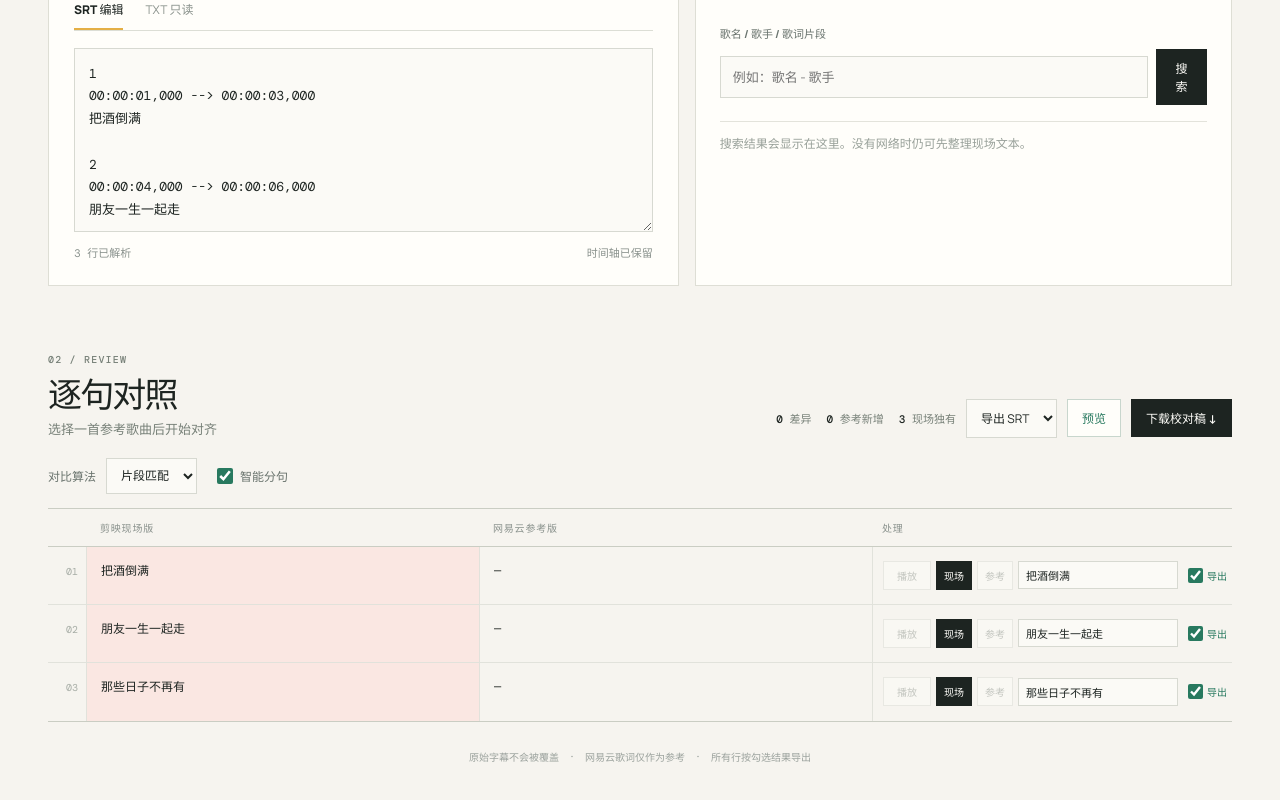
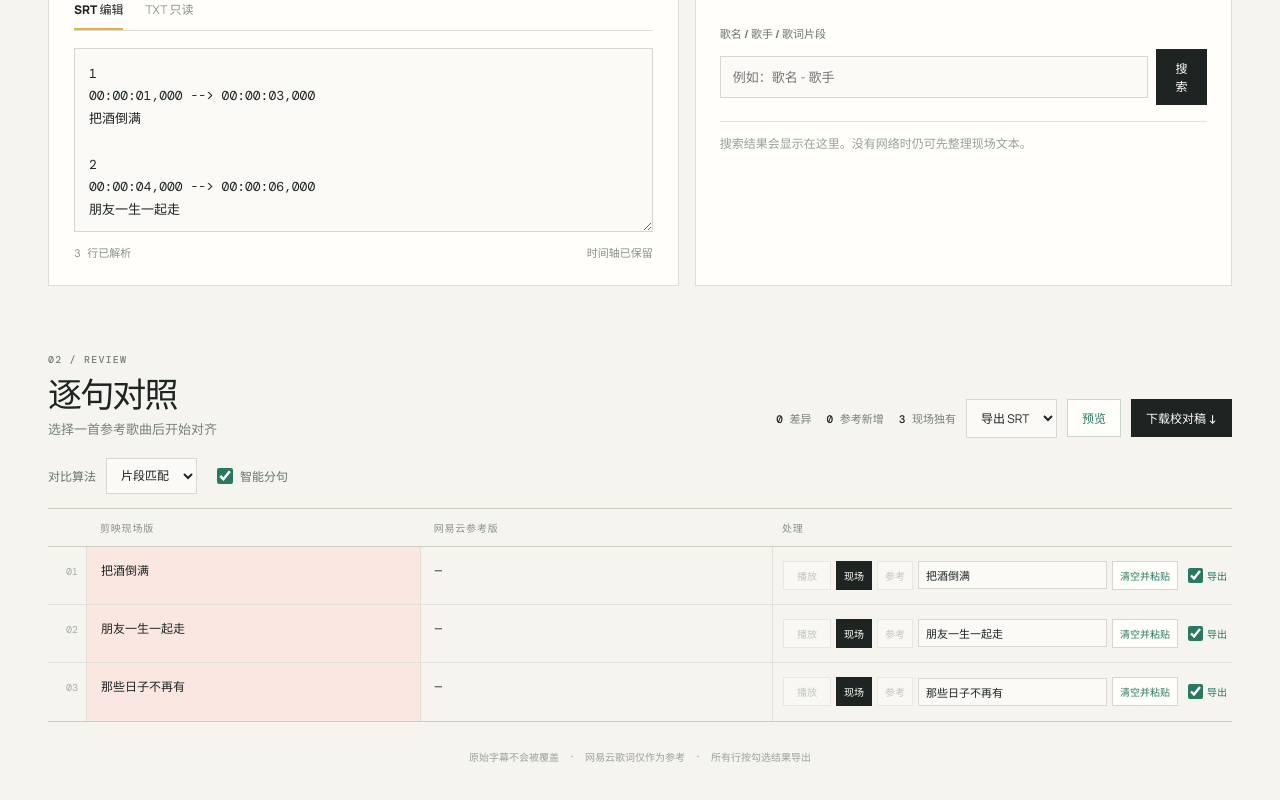
Before and after one commit to Kiku-CN/lyric-diff, a React (Vite) app: page / in a window 1280 px wide. Shown: the part 505-1305 px from the top of the page. Built offline with nearby package versions, Linux system fonts and the light colour scheme.

Commit message:
feat: add clear and paste row action

```diff
--- a/src/App.tsx
+++ b/src/App.tsx
@@ -99,11 +99,12 @@ type ReviewRowProps = {
   onUpdateRow: (id: string, patch: Partial<AlignmentRow>) => void;
   onToggleExport: (id: string, checked: boolean, shiftKey: boolean) => void;
   onCopyReference: (row: AlignmentRow, lineText: string, lineIndex: number) => void;
+  onPasteRow: (id: string) => void;
   onPlayRow: (row: AlignmentRow) => void;
   activePlaybackRowId: string | null;
 };
 
-const ReviewRow = memo(function ReviewRow({ row, index, showTrackHeading, track, copiedLineKey, timestampMs, playbackTimeMs, onChooseRow, onUpdateRow, onToggleExport, onCopyReference, onPlayRow, activePlaybackRowId }: ReviewRowProps) {
+const ReviewRow = memo(function ReviewRow({ row, index, showTrackHeading, track, copiedLineKey, timestampMs, playbackTimeMs, onChooseRow, onUpdateRow, onToggleExport, onCopyReference, onPasteRow, onPlayRow, activePlaybackRowId }: ReviewRowProps) {
   return <Fragment>
     {showTrackHeading && <div className="playlist-section-heading"><span>{String((row.trackIndex ?? 0) + 1).padStart(2, '0')}</span><strong>{track?.selectedSong?.name ?? track?.query ?? '歌单歌曲'}</strong><small>{track?.selectedSong?.artists}</small></div>}
     <div className={`diff-row ${row.kind}`}>
@@ -115,6 +116,7 @@ const ReviewRow = memo(function ReviewRow({ row, index, showTrackHeading, track,
         <button type="button" onClick={() => onChooseRow(row, 'local')} className={row.chosenText === row.localText ? 'active' : ''} disabled={row.kind === 'add'}>现场</button>
         <button type="button" onClick={() => onChooseRow(row, 'reference')} className={row.chosenText === row.referenceText && Boolean(row.referenceText) ? 'active reference-choice' : ''} disabled={!row.referenceText || row.localIds.length > 1} title={row.localIds.length > 1 ? '多个 SRT 条目合并显示，参考文本仅用于对比' : undefined}>参考</button>
         <input aria-label={`编辑第 ${index + 1} 行`} value={row.chosenText} disabled={row.localIds.length > 1} onChange={(event) => onUpdateRow(row.id, { chosenText: event.target.value })} />
+        <button type="button" className="clear-paste-row" aria-label={`清空并粘贴第 ${index + 1} 行`} title="清空当前输入并粘贴剪切板文本" onClick={() => onPasteRow(row.id)} disabled={row.localIds.length > 1}>清空并粘贴</button>
         <label className="export-toggle"><input type="checkbox" aria-label={`导出第 ${index + 1} 行`} checked={row.includeInExport} onChange={(event) => onToggleExport(row.id, event.target.checked, event.nativeEvent instanceof MouseEvent && event.nativeEvent.shiftKey)} />导出</label>
       </div>
     </div>
@@ -633,6 +635,15 @@ function App() {
     }
   }, []);
 
+  const pasteRow = useCallback(async (id: string) => {
+    try {
+      const text = await navigator.clipboard.readText();
+      updateRow(id, { chosenText: text });
+    } catch {
+      setError('无法读取剪贴板，请检查浏览器权限');
+    }
+  }, [updateRow]);
+
   const playRow = useCallback((row: AlignmentRow) => {
     const entry = entries.find((item) => item.id === row.localIds[0]);
     const audio = audioRef.current;
@@ -779,7 +790,7 @@ function App() {
             const previousTrackIndex = index > 0 ? rows[index - 1].trackIndex : undefined;
             const showTrackHeading = matchMode === 'playlist' && row.trackIndex !== undefined && row.trackIndex !== previousTrackIndex;
             const track = row.trackIndex === undefined ? undefined : playlistTracks[row.trackIndex];
-            return <ReviewRow key={row.id} row={row} index={index} showTrackHeading={showTrackHeading} track={track} copiedLineKey={copiedLineKey} timestampMs={rowPlaybackTime(row)} playbackTimeMs={audioUrl ? rowPlaybackTime(row) : undefined} onChooseRow={chooseRow} onUpdateRow={updateRow} onToggleExport={toggleExport} onCopyReference={copyReference} onPlayRow={playRow} activePlaybackRowId={activePlaybackRowId} />;
+            return <ReviewRow key={row.id} row={row} index={index} showTrackHeading={showTrackHeading} track={track} copiedLineKey={copiedLineKey} timestampMs={rowPlaybackTime(row)} playbackTimeMs={audioUrl ? rowPlaybackTime(row) : undefined} onChooseRow={chooseRow} onUpdateRow={updateRow} onToggleExport={toggleExport} onCopyReference={copyReference} onPasteRow={pasteRow} onPlayRow={playRow} activePlaybackRowId={activePlaybackRowId} />;
           })}
         </div>
       </section>
--- a/src/styles.css
+++ b/src/styles.css
@@ -113,7 +113,7 @@ textarea:focus, input:focus, select:focus { border-color: #8d9c92; box-shadow: 0
 .preview-heading button { border: 1px solid #d4d8cf; background: #fffefa; color: #1d2421; padding: 7px 12px; font-size: 12px; }
 .preview-content { min-height: 0; margin: 0; overflow: auto; padding: 16px; border: 1px solid #e1e2db; background: #fbfaf6; color: #1d2421; font: 12px/1.7 "DM Mono", monospace; white-space: pre-wrap; overflow-wrap: anywhere; }
 .preview-empty { margin: 0; padding: 48px 16px; border: 1px solid #e1e2db; color: #778078; text-align: center; font-size: 13px; }
-.diff-header { display: grid; grid-template-columns: 38px minmax(0, 1fr) minmax(0, 1fr) 360px; gap: 0; color: #89918c; border-top: 1px solid #cacdc3; border-bottom: 1px solid #cacdc3; padding: 11px 0; font: 10px "DM Mono", monospace; text-transform: uppercase; letter-spacing: .08em; }
+.diff-header { display: grid; grid-template-columns: 38px minmax(0, .9fr) minmax(0, .95fr) 460px; gap: 0; color: #89918c; border-top: 1px solid #cacdc3; border-bottom: 1px solid #cacdc3; padding: 11px 0; font: 10px "DM Mono", monospace; text-transform: uppercase; letter-spacing: .08em; }
 .diff-header span:nth-child(2) { grid-column: 2; }.diff-header span:nth-child(3) { grid-column: 3; }.diff-header span:nth-child(4) { grid-column: 4; }
 .diff-header span:nth-child(2), .diff-header span:nth-child(3) { padding-left: 14px; }.diff-header span:nth-child(4) { padding-left: 10px; }
 .diff-table { border-bottom: 1px solid #cacdc3; }
@@ -121,7 +121,7 @@ textarea:focus, input:focus, select:focus { border-color: #8d9c92; box-shadow: 0
 .playlist-section-heading span { color: #9a6f22; font: 10px "DM Mono", monospace; }
 .playlist-section-heading strong { color: #1d2421; font-size: 12px; }
 .playlist-section-heading small { color: #89918c; font-size: 10px; }
-.diff-row { min-height: 58px; display: grid; grid-template-columns: 38px minmax(0, 1fr) minmax(0, 1fr) 360px; border-bottom: 1px solid #e1e2db; align-items: stretch; }
+.diff-row { min-height: 58px; display: grid; grid-template-columns: 38px minmax(0, .9fr) minmax(0, .95fr) 460px; border-bottom: 1px solid #e1e2db; align-items: stretch; }
 .diff-row:last-child { border-bottom: 0; }
 .line-number { padding: 18px 8px 0 0; color: #a6aca5; text-align: right; font: 10px "DM Mono", monospace; }
 .diff-cell { padding: 15px 14px; border-left: 1px solid #e1e2db; font: 12px/1.5 "DM Mono", monospace; white-space: pre-wrap; }
@@ -133,8 +133,9 @@ textarea:focus, input:focus, select:focus { border-color: #8d9c92; box-shadow: 0
 .copy-reference:disabled { opacity: .35; cursor: not-allowed; }
 .reference-lines { display: grid; gap: 8px; width: 100%; }
 .reference-line { display: flex; align-items: flex-start; justify-content: space-between; gap: 12px; min-height: 18px; }
-.row-controls { display: grid; grid-template-columns: auto auto auto minmax(0, 1fr) auto; align-items: center; gap: 5px; padding: 8px 0 8px 10px; border-left: 1px solid #e1e2db; }
+.row-controls { display: grid; grid-template-columns: auto auto auto minmax(0, 1fr) auto auto; align-items: center; gap: 5px; padding: 8px 0 8px 10px; border-left: 1px solid #e1e2db; }
 .row-controls button { border: 1px solid #d4d8cf; background: #fffefa; color: #778078; padding: 6px 7px; font-size: 10px; }.row-controls button.active { background: #1d2421; border-color: #1d2421; color: #fffefa; }.row-controls button.reference-choice { background: #28795f; border-color: #28795f; }.row-controls button:disabled { opacity: .4; cursor: not-allowed; }
+.row-controls .clear-paste-row { color: #28795f; white-space: nowrap; }
 .row-controls .row-playback { width: 48px; min-width: 48px; white-space: nowrap; }
 .row-controls .row-playback:not(:disabled) { border-color: #c8d6cd; color: #28795f; }
 .row-controls .row-playback.playing { border-color: #28795f; background: #28795f; color: #fffefa; box-shadow: 0 0 0 2px #dceee4; }
@@ -144,5 +145,5 @@ textarea:focus, input:focus, select:focus { border-color: #8d9c92; box-shadow: 0
 .row-controls .export-toggle input { width: 15px; height: 15px; padding: 0; margin: 0; accent-color: #28795f; cursor: pointer; }
 .empty-review, .loading-state { min-height: 230px; display: grid; place-content: center; justify-items: center; text-align: center; color: #89918c; }.empty-review strong { color: #1d2421; margin-top: 13px; }.empty-review p { max-width: 320px; margin: 7px 0 0; font-size: 12px; line-height: 1.6; }.empty-symbol { display: grid; place-items: center; width: 42px; height: 42px; background: #ece9df; color: #9d8a61; font-size: 22px; }.loading-state { font: 12px "DM Mono", monospace; }
 .footer-note { justify-content: center; gap: 10px; margin-top: 27px; color: #9ba29d; font: 10px "DM Mono", monospace; }
-@media (max-width: 900px) { .shell { padding: 0 22px 36px; }.shell.has-audio { padding-top: 142px; }.intro-band { padding: 40px 0 32px; display: block; }.workflow-rail { margin-top: 25px; }.workspace-grid { grid-template-columns: 1fr; }.review-heading { display: block; }.review-actions { margin-top: 18px; flex-wrap: wrap; }.diff-header, .diff-row { grid-template-columns: 28px 1fr 1fr; }.diff-header span:nth-child(4) { display: none; }.row-controls { grid-column: 2 / -1; grid-template-columns: auto auto auto minmax(0, 1fr) auto; border-left: 0; border-top: 1px solid #e1e2db; padding: 7px 10px 7px 0; }.diff-row { grid-template-rows: auto auto; }.line-number { grid-row: 1 / span 2; }.playlist-section-heading { padding-left: 28px; }.audio-player { grid-template-columns: 1fr; gap: 8px; padding: 10px 14px; }.audio-player-controls { flex-wrap: wrap; }.audio-seek { order: 10; flex-basis: 100%; } }
+@media (max-width: 900px) { .shell { padding: 0 22px 36px; }.shell.has-audio { padding-top: 142px; }.intro-band { padding: 40px 0 32px; display: block; }.workflow-rail { margin-top: 25px; }.workspace-grid { grid-template-columns: 1fr; }.review-heading { display: block; }.review-actions { margin-top: 18px; flex-wrap: wrap; }.diff-header, .diff-row { grid-template-columns: 28px 1fr 1fr; }.diff-header span:nth-child(4) { display: none; }.row-controls { grid-column: 2 / -1; grid-template-columns: auto auto auto minmax(0, 1fr) auto auto; border-left: 0; border-top: 1px solid #e1e2db; padding: 7px 10px 7px 0; }.diff-row { grid-template-rows: auto auto; }.line-number { grid-row: 1 / span 2; }.playlist-section-heading { padding-left: 28px; }.audio-player { grid-template-columns: 1fr; gap: 8px; padding: 10px 14px; }.audio-player-controls { flex-wrap: wrap; }.audio-seek { order: 10; flex-basis: 100%; } }
 @media (max-width: 560px) { .shell { padding: 0 15px 28px; }.shell.has-audio { padding-top: 156px; }.topbar { min-height: 67px; }.topbar-meta { display: none; } h2 { font-size: 34px; }.panel { padding: 18px; }.review-section { margin-top: 48px; }.stats { width: 100%; justify-content: space-between; }.review-actions { gap: 9px; }.primary-action { flex: 1; }.preview-dialog { padding: 18px; }.diff-header { grid-template-columns: 24px 1fr 1fr; font-size: 9px; }.diff-row { grid-template-columns: 24px 1fr 1fr; }.diff-cell { padding: 12px 9px; font-size: 11px; }.footer-note { flex-wrap: wrap; line-height: 1.5; }.source-upload-actions { width: 100%; justify-content: flex-start; }.audio-player-controls { gap: 4px; }.audio-player-controls button { min-width: 32px; padding-left: 6px; padding-right: 6px; }.audio-volume span { display: none; }.audio-volume input { width: 54px; } }
```
Also changed, not shown: 1 other file (tests, documents, lock files or other folders).
